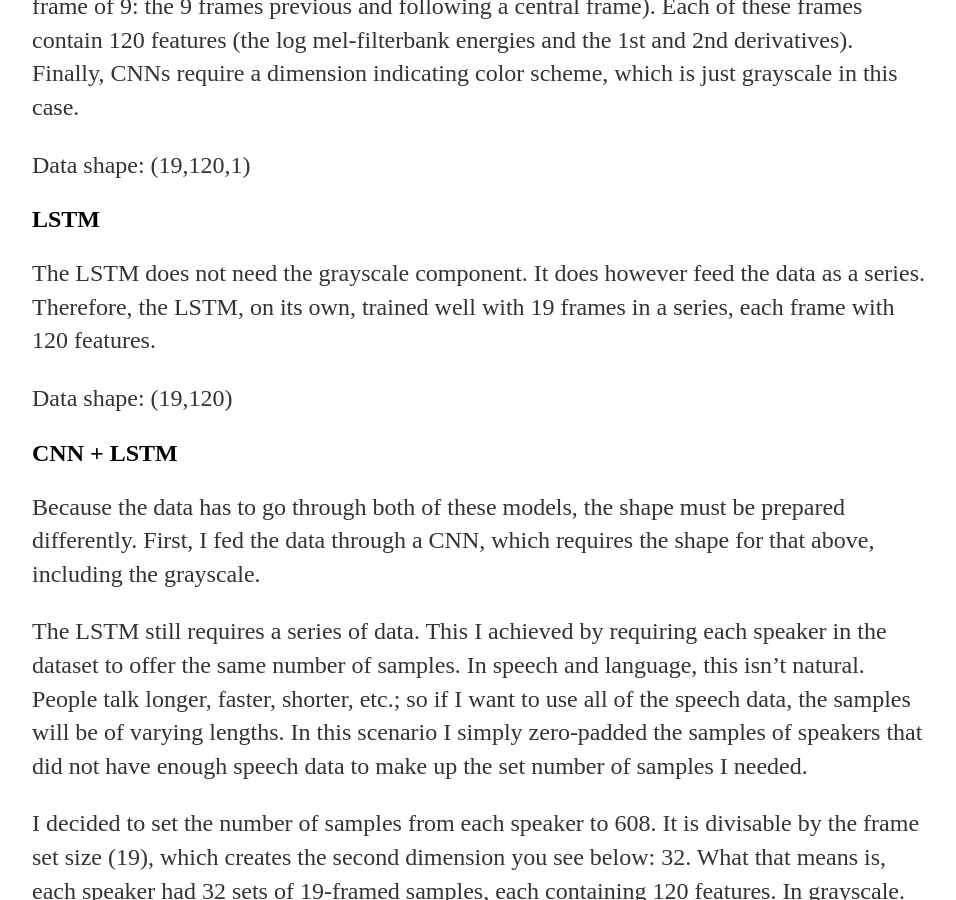
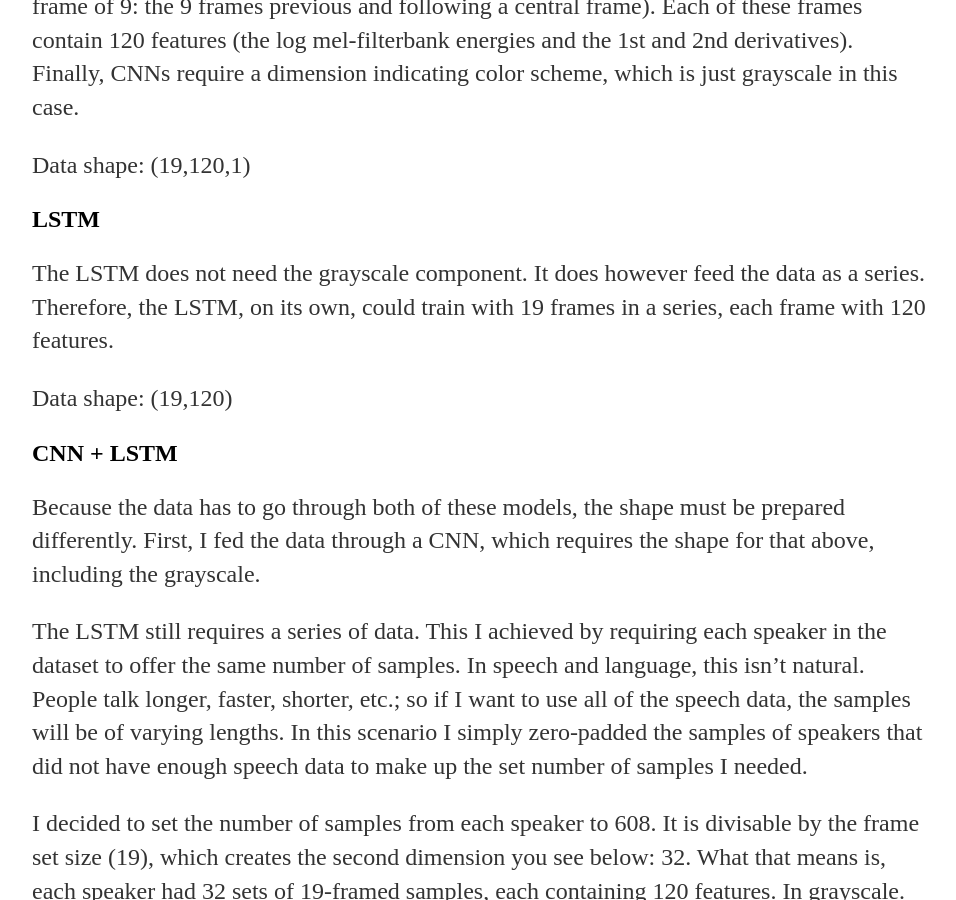
Before and after one commit to a-n-rose/a-n-rose.github.io, a Jekyll site: the page built from _posts/2018-12-3-prepping-speech-CNN-and-LSTM.md, in a window 1280 px wide and 900 px high, scrolled down 2552 px. Shown: the whole window, without its empty margins (160-1116 px from the left). Built offline with Jekyll 4.4.1, drawn with Linux system fonts in a browser that asks for light colours.

Commit message:
minor edit

```diff
--- a/_posts/2018-12-3-prepping-speech-CNN-and-LSTM.md
+++ b/_posts/2018-12-3-prepping-speech-CNN-and-LSTM.md
@@ -60,7 +60,7 @@ Data shape:
 
 ## LSTM
 
-The LSTM does not need the grayscale component. It does however feed the data as a series. Therefore, the LSTM, on its own, trained well with 19 frames in a series, each frame with 120 features.
+The LSTM does not need the grayscale component. It does however feed the data as a series. Therefore, the LSTM, on its own, could train with 19 frames in a series, each frame with 120 features.
 
 Data shape:
 (19,120)
```
